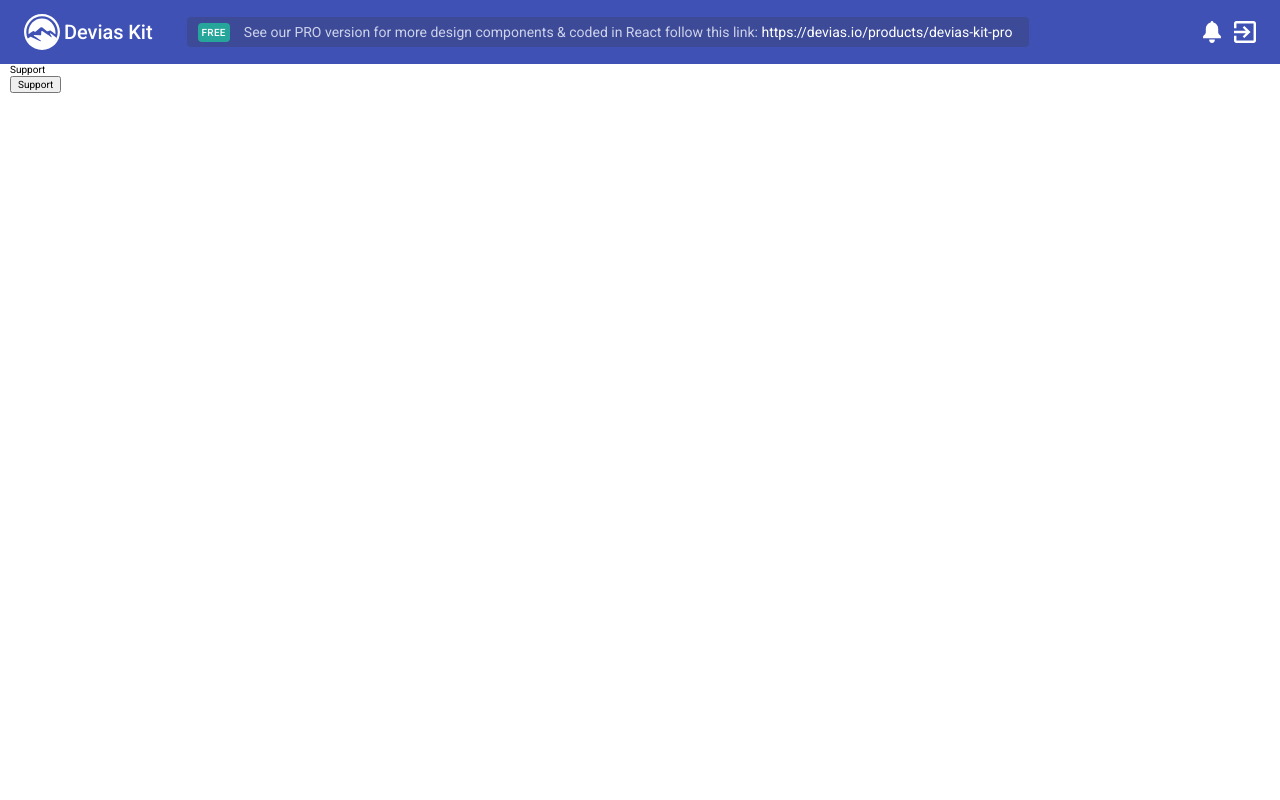
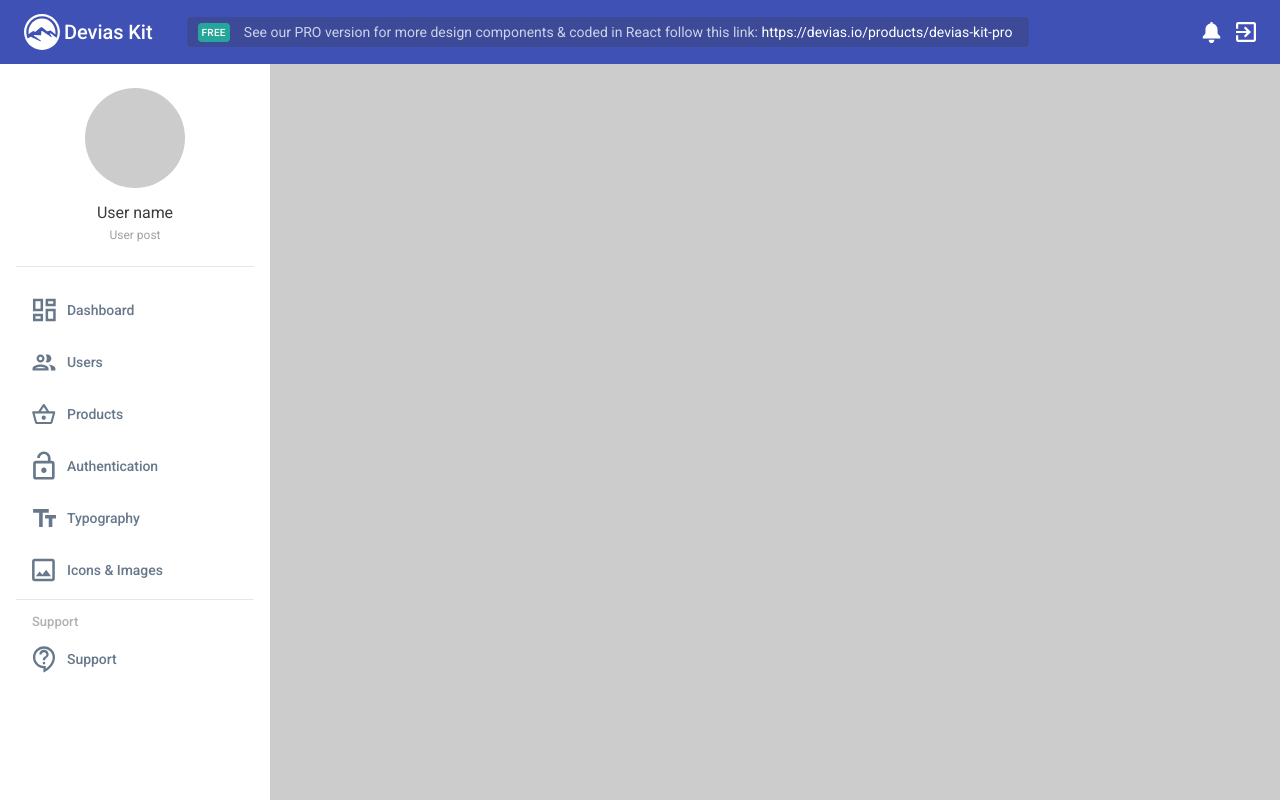
Before and after one commit to U256/emlpoy-test, a plain HTML site: page index.html in a window 1280 px wide. Drawn offline with Linux system fonts and the light colour scheme.

Commit message:
side-menu ready

```diff
--- a/index.html
+++ b/index.html
@@ -42,20 +42,27 @@
    <main class="main">
       <section class="left-panel">
          <div class="left-panel__user-block">
-
+            <div class="user-block__logo"></div>
+            <div class="user-block__name">User name</div>
+            <div class="user-block__post">User post</div>
          </div>
          <div class="left-panel__tab-links">
-
+            <button class="tab-btn dashboard-tab-btn">Dashboard</button>
+            <button class="tab-btn users-tab-btn">Users</button>
+            <button class="tab-btn products-tab-btn">Products</button>
+            <button class="tab-btn authentication-tab-btn">Authentication</button>
+            <button class="tab-btn typography-tab-btn">Typography</button>
+            <button class="tab-btn icons-images-tab-btn">Icons & Images</button>
          </div>
          <div class="left-panel__support">
             <div class="support-title">Support</div>
-            <button class="open-support">Support</button>
+            <button class="tab-btn open-support">Support</button>
          </div>
       </section>
+      <section class="active-tab">
+
+      </section>
    </main>
-   <footer class="footer">
-
-   </footer>
    <script src="js/main.js"></script>
 </body>
 
--- a/sass/_header.scss
+++ b/sass/_header.scss
@@ -108,6 +108,7 @@
 }
 
 .account-button {
+	cursor: pointer;
 	border: none;
 	outline: none;
 	width: 2.2rem;
@@ -119,6 +120,6 @@
 }
 
 .logout-btn {
-	margin-left: 10px;
+	margin-left: 14px;
 	background: url(../images/icons/logout-icon.svg) center/contain no-repeat;
 }
--- /dev/null
+++ b/sass/_left-panel.scss
@@ -0,0 +1,95 @@
+.left-panel {
+	padding: 24px 16px;
+	flex: 0 0 270px;
+	min-height: calc(100vh - 64px);
+	background-color: #fff;
+
+	&__user-block {
+		display: flex;
+		flex-direction: column;
+		align-items: center;
+		border-bottom: 1px solid #e4e7eb;
+		margin-bottom: 20px;
+		padding-bottom: 10px;
+	}
+
+	&__tab-links {
+		margin-bottom: 15px;
+		border-bottom: 1px solid #e4e7eb;
+	}
+
+	&__support {
+
+	}
+}
+
+//left-panel__user-block:
+.user-block__logo {
+	width: 100px;
+	height: 100px;
+	background-color: #cccccc;
+	border-radius: 50%;
+	margin-bottom: 15px;
+}
+
+.user-block__name {
+	color: #3a3b3f;
+	font-size: 1.6rem;
+	letter-spacing: -0.005rem;
+	line-height: 2rem;
+	margin-bottom: 4px;
+}
+
+.user-block__post {
+	color: #9ea0a5;
+	font-size: 1.2rem;
+	line-height: 1.6rem;
+	padding-bottom: 13px;
+}
+
+//left-panel__tab-links:
+.tab-btn {
+	padding-left: 35px;
+	margin: 6px 0 6px 16px;
+	border: none;
+	display: block;
+	background-color: #fff;
+	color: #66788a;
+	font-size: 1.4rem;
+	font-weight: 500;
+	letter-spacing: -0.005rem;
+	line-height: 2rem;
+	height: 46px;
+	cursor: pointer;
+}
+
+.dashboard-tab-btn {
+	background: url(../images/icons/dashboard-logo.svg) center left/24px no-repeat;
+}
+.users-tab-btn {
+	background: url(../images/icons/users-btn-logo.svg) center left/24px no-repeat;
+}
+.products-tab-btn {
+	background: url(../images/icons/product-icon.svg) center left/24px no-repeat;
+}
+.authentication-tab-btn {
+	background: url(../images/icons/authentif-icon.svg) center left/24px no-repeat;
+}
+.typography-tab-btn {
+	background: url(../images/icons/typography-icon.svg) center left/24px no-repeat;
+}
+.icons-images-tab-btn {
+	background: url(../images/icons/icons-images.svg) center left/24px no-repeat;
+}
+
+//left-panel__support:
+.support-title {
+	margin-left: 16px;
+	color: #b1b1b1;
+	font-size: 1.3rem;
+	font-weight: 500;
+
+}
+.open-support {
+	background: url(../images/icons/support-icon.svg) center left/24px no-repeat;
+}
--- a/sass/style.scss
+++ b/sass/style.scss
@@ -8,11 +8,16 @@ html {
    html { font-size: 9px; }
 }
 
-section,header,footer { padding: 0 10px;}
+main {
+   min-height: calc(100vh - 64px);
+   background-color: #f9fafb;
+   background-color: #ccc;
+   display: flex;
+}
 
 
 @import '_header';
-
+@import '_left-panel';
 @import '_footer';
 
 
```
Also changed, not shown: css/style.css, images/icons/authentif-icon.svg (added), images/icons/dashboard-logo.svg (added), images/icons/facebook-icon.svg (deleted), images/icons/google-plus-icon.svg (deleted), images/icons/icons-images.svg (added), images/icons/instagram-icon.svg (deleted), images/icons/product-icon.svg (added), images/icons/support-icon.svg (added), images/icons/twitter-icon.svg (deleted), images/icons/typography-icon.svg (added), images/icons/users-btn-logo.svg (added), 1 other file.
